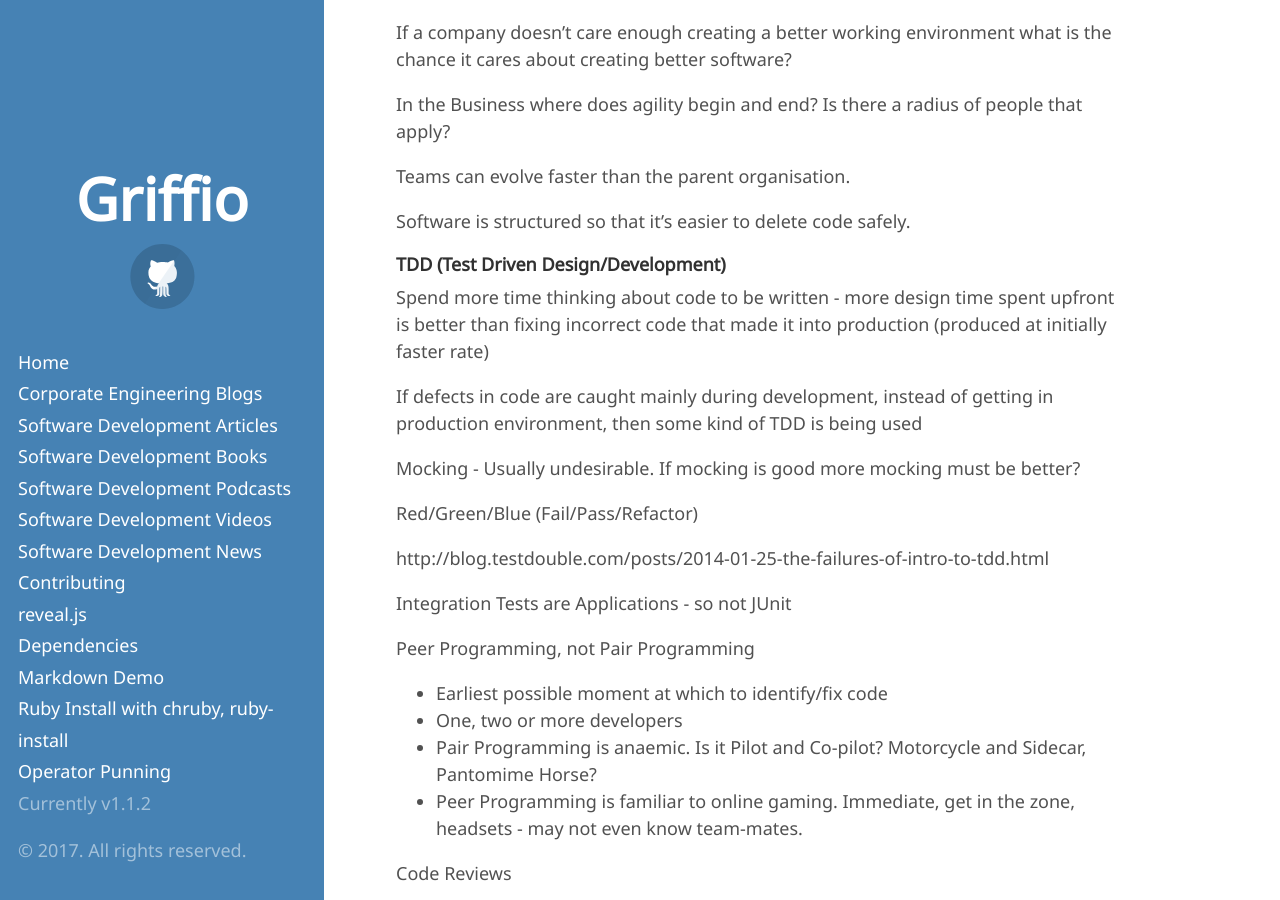
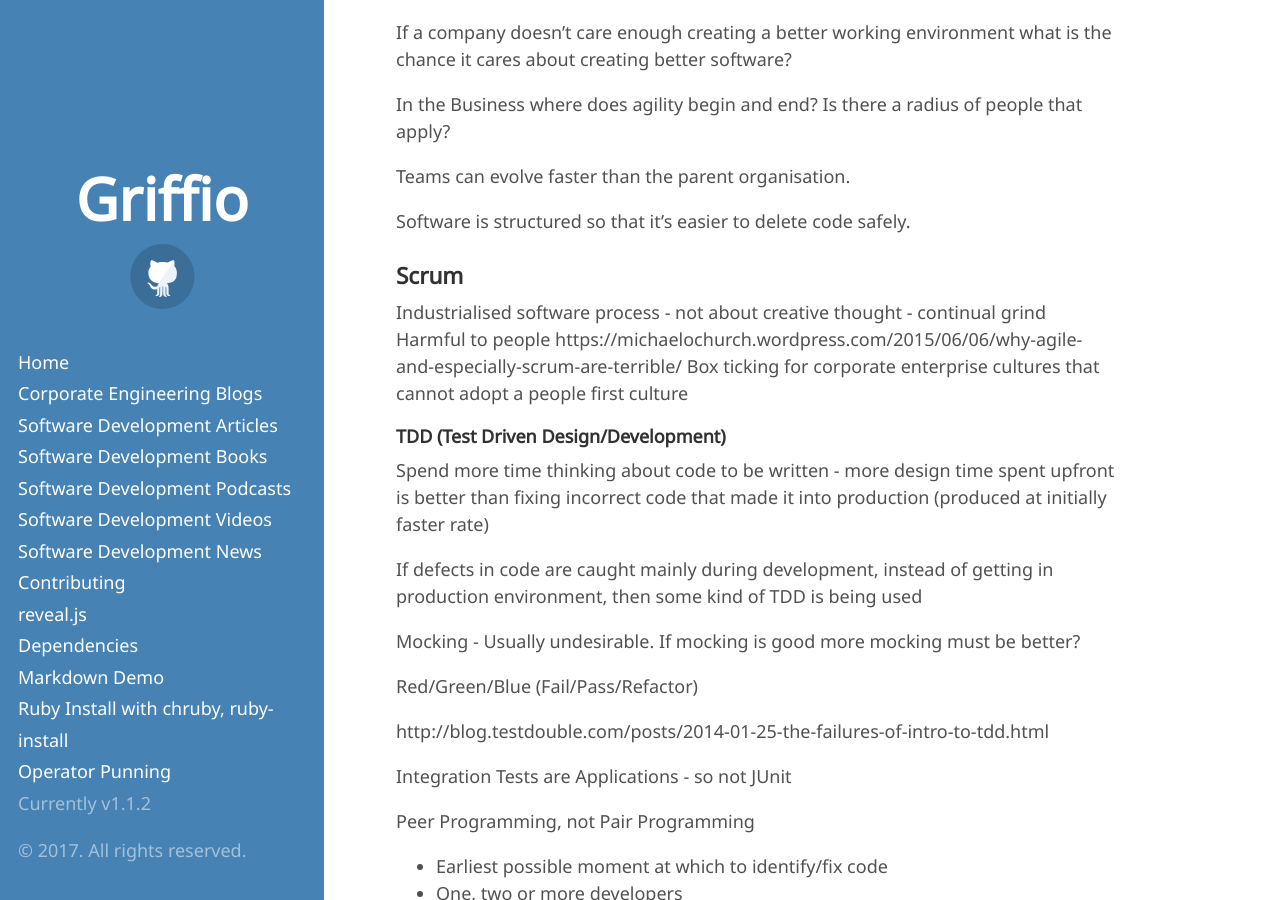
Before and after one commit to griffio/griffio.github.io, a Jekyll site: the page built from knowledgebase.md, in a window 1280 px wide and 900 px high, scrolled down 6010 px. Built offline with Jekyll 4.4.1, drawn with Linux system fonts in a browser that asks for light colours; some web fonts are replaced; our own code applies the rules of GitHub Pages for plain Markdown files.

Commit message:
Update knowledgebase.md

```diff
--- a/knowledgebase.md
+++ b/knowledgebase.md
@@ -195,6 +195,11 @@ In the Business where does agility begin and end? Is there a radius of people th
 Teams can evolve faster than the parent organisation.
 
 Software is structured so that it's easier to delete code safely.
+
+### Scrum
+Industrialised software process - not about creative thought - continual grind
+Harmful to people https://michaelochurch.wordpress.com/2015/06/06/why-agile-and-especially-scrum-are-terrible/
+Box ticking for corporate enterprise cultures that cannot adopt a people first culture
 
 #### TDD (Test Driven Design/Development)
 
```
